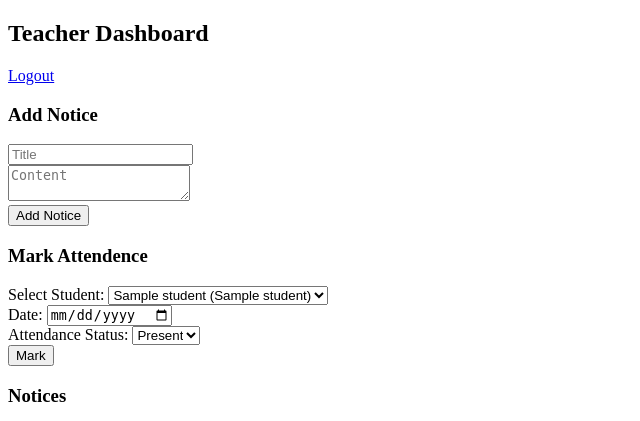
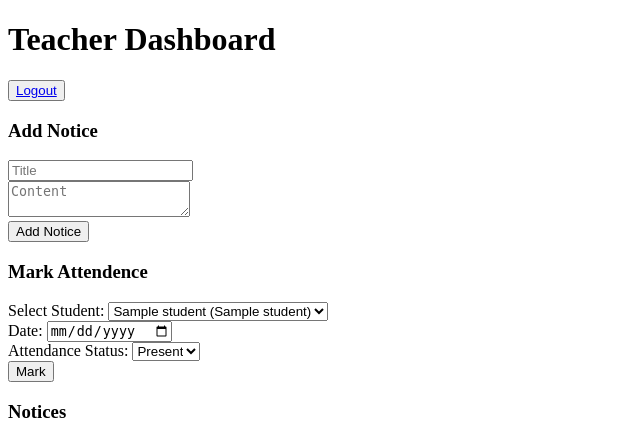
Before and after one commit to mayank1parashar/ERP-system, a Flask app: template templates/teacher_dashboard.html in a window 1280 px wide. Shown: the top 421 px of the page, without its empty margins (0-640 px from the left). Run offline with Flask 3, Linux system fonts and the light colour scheme; the template is opened without the code that fills it: most values are stand-ins (such as "Sample title", 1, 10 or a date in 2020).

Commit message:
Change header to h1 and update logout button
Updated the teacher dashboard layout and logout functionality.

```diff
--- a/templates/teacher_dashboard.html
+++ b/templates/teacher_dashboard.html
@@ -9,11 +9,13 @@
 <body>
 
     <div class="navbar">
-     <h2>Teacher Dashboard</h2>
+     <h1>Teacher Dashboard</h1>
     </div>
 
-    <div class="logout">
-     <a href="{{ url_for('logout') }}">Logout</a>
+     <div class="logout-box">
+     <button type="submit" class="w-full py-2 px-4 rounded-md font-medium text-sm logout-btn border mb-4">
+      <a href="{{ url_for('logout') }}">Logout</a>
+    </button>
     </div>
 
     <div class="Add_Notices">
```
